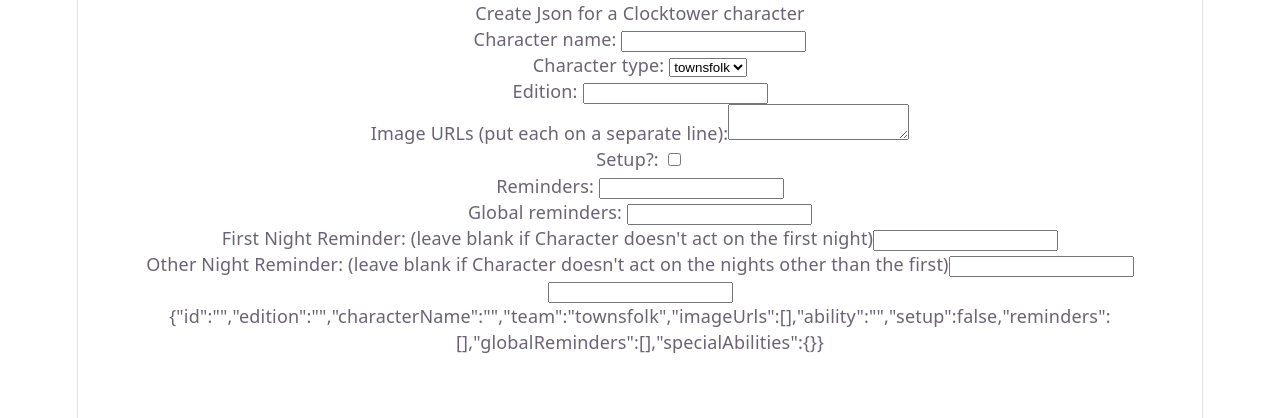
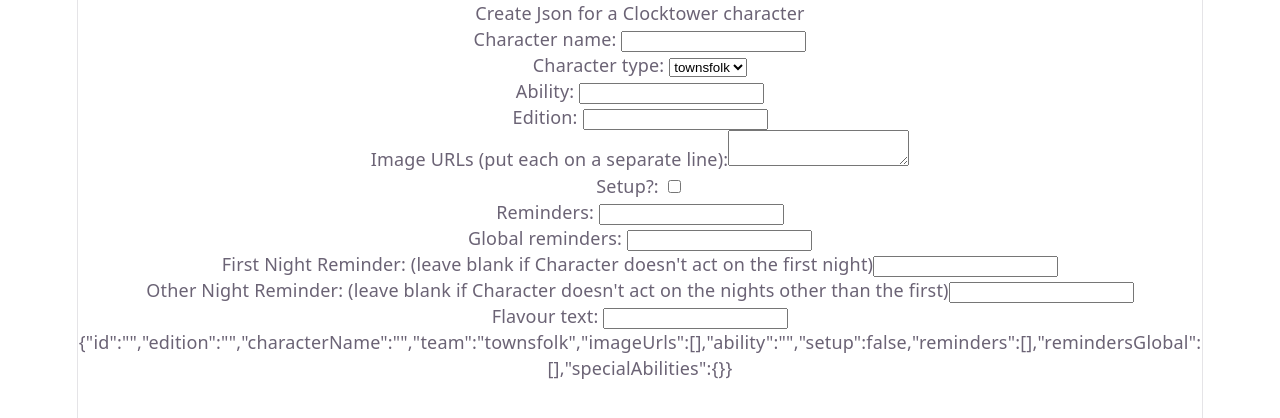
Before and after one commit to rebeccabex/clocktower-apps, a React (Vite) app in the folder clocktower-apps/: page / in a window 1280 px wide. Shown: the top 418 px of the page. Built offline with nearby package versions, Linux system fonts and the light colour scheme.

Commit message:
Added missing properties and some size limits

```diff
--- a/clocktower-apps/src/CharacterJsonCreatorPage.tsx
+++ b/clocktower-apps/src/CharacterJsonCreatorPage.tsx
@@ -15,6 +15,11 @@
 
 type SpecialAbilities = {};
 
+type Jinx = {
+  id: string;
+  reason: string;
+};
+
 type BotCCharacter = {
   id: string;
   edition: string;
@@ -24,10 +29,12 @@
   ability: string;
   setup: boolean;
   reminders: Array<string>;
-  globalReminders: Array<string>;
+  remindersGlobal: Array<string>;
   firstNightReminder?: string;
   otherNightReminder?: string;
   specialAbilities: SpecialAbilities;
+  jinxes?: Array<Jinx>;
+  flavor?: string;
 };
 
 const emptyBotCCharacter: BotCCharacter = {
@@ -39,7 +46,7 @@
   ability: "",
   setup: false,
   reminders: [],
-  globalReminders: [],
+  remindersGlobal: [],
   specialAbilities: {},
 };
 
@@ -52,6 +59,13 @@
       ...characterObject,
       characterName: newName,
       id: `${characterObject.edition}_${newName}`,
+    });
+  };
+
+  const updateAbility = (ability: string) => {
+    setCharacterObject({
+      ...characterObject,
+      ability: ability,
     });
   };
 
@@ -97,7 +111,7 @@
     const reminderList = reminders.split("\r\n");
     setCharacterObject({
       ...characterObject,
-      globalReminders: reminderList,
+      remindersGlobal: reminderList,
     });
   };
 
@@ -129,6 +143,13 @@
     }
   };
 
+  const updateFlavourText = (newFlavourText: string) => {
+    setCharacterObject({
+      ...characterObject,
+      flavor: newFlavourText,
+    });
+  };
+
   const characterJsonString = JSON.stringify(characterObject);
 
   return (
@@ -141,6 +162,7 @@
             type="textbox"
             id="characterName"
             onChange={(e) => updateCharacterName(e.target.value)}
+            maxLength={30}
           ></input>
         </div>
         <div>
@@ -161,10 +183,19 @@
           </select>
         </div>
         <div>
+          <label htmlFor="ability">Ability: </label>
+          <input
+            id="ability"
+            onChange={(e) => updateAbility(e.target.value)}
+            maxLength={250}
+          />
+        </div>
+        <div>
           <label htmlFor="edition">Edition: </label>
           <input
             id="edition"
             onChange={(e) => updateCharacterEdition(e.target.value)}
+            maxLength={50}
           ></input>
         </div>
         <div>
@@ -207,6 +238,7 @@
         <input
           id="firstNightReminder"
           onChange={(e) => updateFirstNightReminder(e.target.value)}
+          maxLength={500}
         ></input>
       </div>
       <div>
@@ -217,11 +249,16 @@
         <input
           id="otherNightReminder"
           onChange={(e) => updateOtherNightReminder(e.target.value)}
+          maxLength={500}
         ></input>
       </div>
       <div>
-        <label htmlFor=""></label>
-        <input id=""></input>
+        <label htmlFor="flavour">Flavour text: </label>
+        <input
+          id="flavour"
+          onChange={(e) => updateFlavourText(e.target.value)}
+          maxLength={500}
+        />
       </div>
       <div>{characterJsonString}</div>
     </>
```
